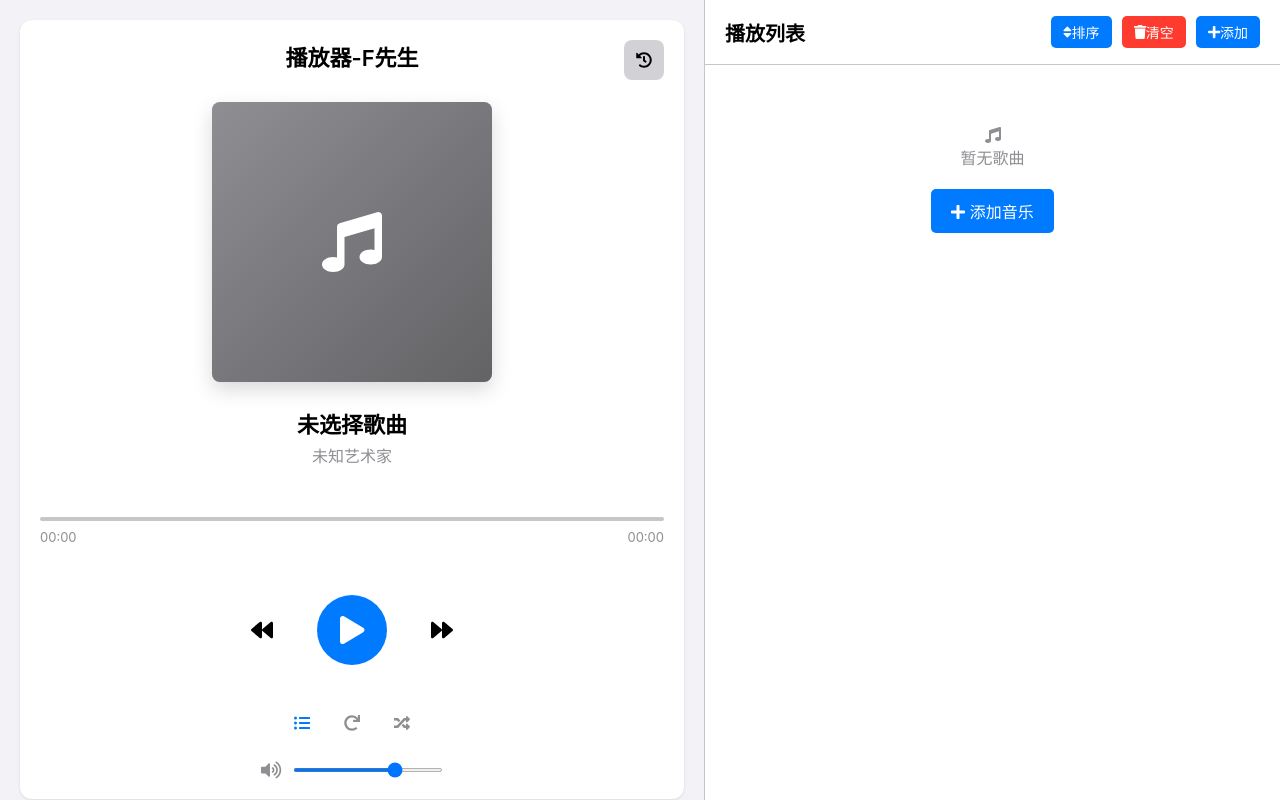
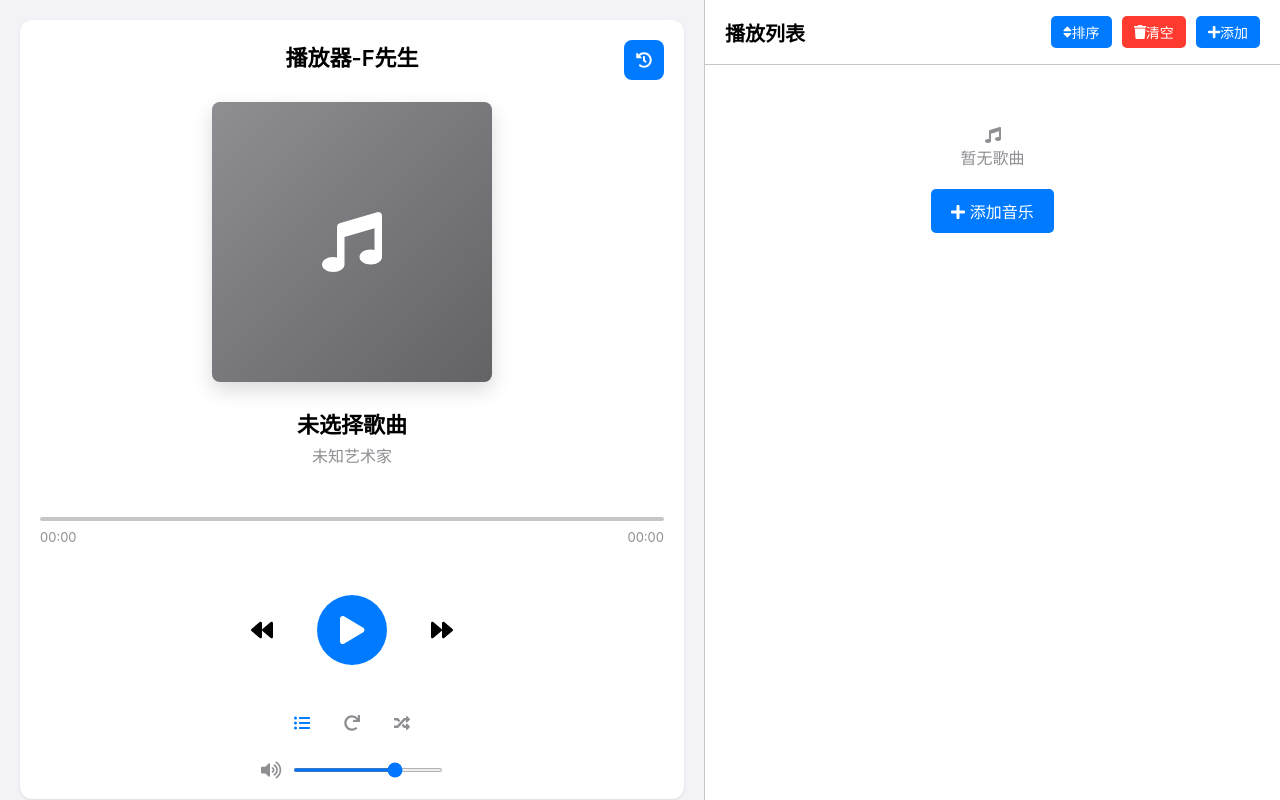
Before and after one commit to 214143177/F-music, a plain HTML site: page index.html in a window 1280 px wide. Drawn offline with Linux system fonts and the light colour scheme.

Commit message:
你的提交信息

```diff
--- a/index.html
+++ b/index.html
@@ -550,13 +550,14 @@
             /* 修改后的历史记录按钮 - 方形折叠图标 */
             .history-btn {
                 position: absolute;
+                position: absolute;
                 top: 20px;
                 right: 20px;
                 width: 40px;
                 height: 40px;
                 border-radius: 8px;
-                background-color: var(--highlight-color);
-                color: var(--text-primary);
+                background-color: var(--primary-color);
+                color: white;
                 border: none;
                 display: flex;
                 align-items: center;
@@ -567,9 +568,6 @@
                 transition: all 0.2s;
             }
 
-            .history-btn:hover {
-                background-color: var(--separator-color);
-            }
 
             .history-btn:active {
                 transform: scale(0.95);
@@ -685,6 +683,7 @@
 
                 .history-btn {
                     top: 20px;
+                    right: 20px;
                     right: 20px;
                 }
             }
```
